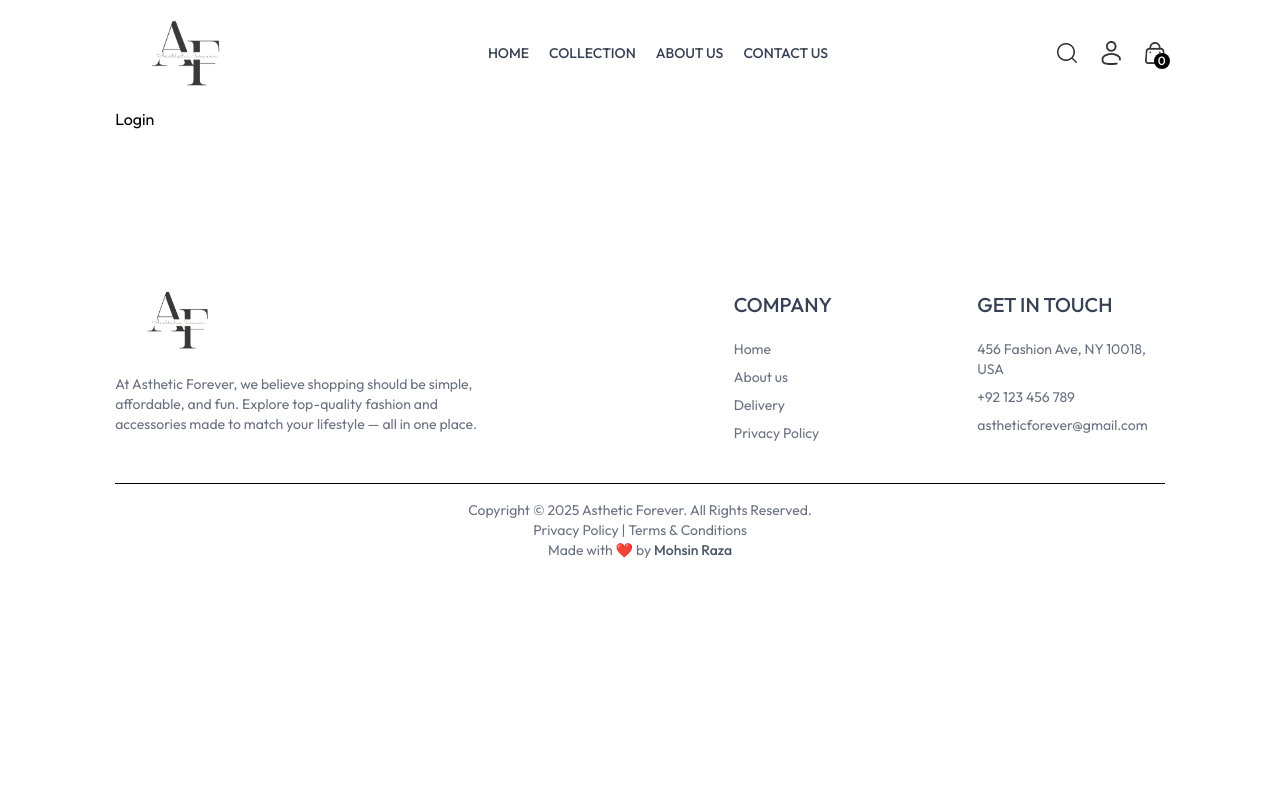
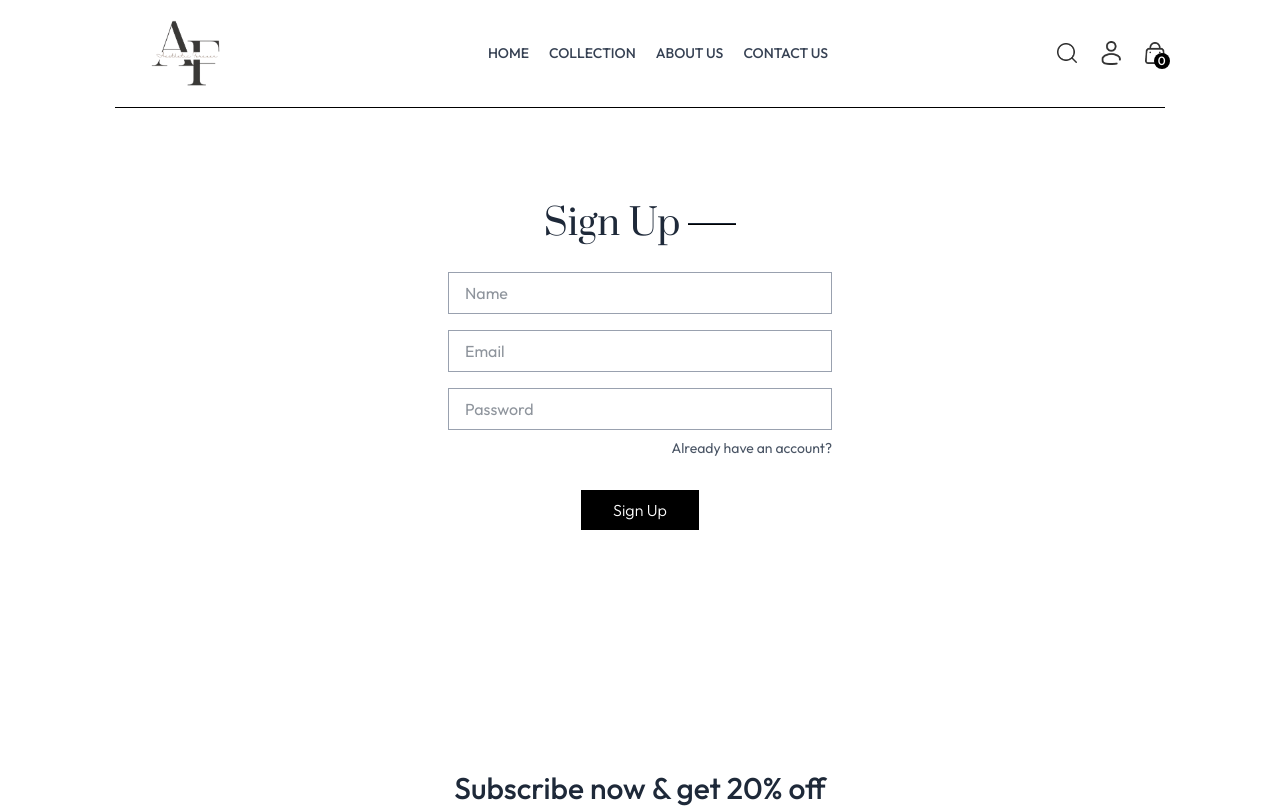
Before and after one commit to Mohsin-Raza-dev/Asthetic_Forever, a React (Vite) app in the folder Frontend/: page /login in a window 1280 px wide. Shown: the top 808 px of the page. Built offline with nearby package versions, Linux system fonts and the light colour scheme.

Commit message:
feat(Login, Signup): added Login Signup page

```diff
--- a/Frontend/src/components/Navbar.jsx
+++ b/Frontend/src/components/Navbar.jsx
@@ -50,17 +50,20 @@
         </NavLink>
       </ul>
       <div className="flex items-center gap-6">
-        <img onClick={() => setShowSearch(true)}
+        <img
+          onClick={() => setShowSearch(true)}
           src={assets.search_icon}
           className="w-5 cursor-pointer"
           alt="search"
         />
         <div className="group relative">
-          <img
-            src={assets.profile_icon}
-            className="w-5 cursor-pointer"
-            alt="profile icon"
-          />
+          <Link to={"/login"}>
+            <img
+              src={assets.profile_icon}
+              className="w-5 cursor-pointer"
+              alt="profile icon"
+            />
+          </Link>
           <div className="group-hover:block hidden absolute dropdown-menu right-0 pt-4">
             <div className="flex flex-col gap-2 w-36 py-2 px-5 bg-slate-100 text-gray-500 rounded">
               <p className="cursor-pointer hover:text-black">My Profile</p>
--- a/Frontend/src/pages/Login.jsx
+++ b/Frontend/src/pages/Login.jsx
@@ -1,9 +1,77 @@
-import React from 'react'
+import React, { useState } from 'react'
+import Title from '../components/Title'
+import NewsLetter from '../components/NewsLetter';
 
 const Login = () => {
+  const [currentState, setCurrentState] = useState('Sign Up');
+
+  const handleSubmit = (e) => {
+    e.preventDefault();
+  }
   return (
-    <div>Login</div>
-  )
+    <div className="border-t ">
+      <form
+        type="submit"
+        onSubmit={handleSubmit}
+        className="flex flex-col items-center w-[90%] sm:max-w-96 m-auto mt-14 gap-4 text-gray-800 "
+      >
+        <div className="inline-flex gap-2 items-center mb-3 mt-10">
+          <p className="prata-regular text-3xl sm:text-4xl">{currentState}</p>
+          <hr className="w-8 sm:w-12 h-[2px] bg-black" />
+        </div>
+        {currentState === "Sign Up" && (
+          <input
+            type="text"
+            placeholder="Name"
+            className="w-full sm:flex-1 outline-none px-4 py-2 border border-gray-400 "
+            required
+          />
+        )}
+        <input
+          type="text"
+          placeholder="Email"
+          className="w-full sm:flex-1 outline-none px-4 py-2 border border-gray-400 "
+          required
+        />
+        <input
+          type="password"
+          placeholder="Password"
+          className="w-full sm:flex-1 outline-none px-4 py-2 border border-gray-400 "
+          required
+        />
+        <div className="flex justify-between text-sm w-full mt-[-8px]">
+          {currentState === "Login" ? (
+            <>
+              <p>
+                <span className="cursor-pointer text-gray-600">
+                  Forgot Password?
+                </span>
+              </p>
+              <p
+                className="cursor-pointer text-gray-600"
+                onClick={() => setCurrentState("Sign Up")}
+              >
+                Don't have an account?
+              </p>
+            </>
+          ) : (
+            <p
+              className="w-full text-gray-600 flex justify-end"
+              onClick={() => setCurrentState("Login")}
+            >
+              <span className='cursor-pointer'>Already have an account?</span>
+            </p>
+          )}
+        </div>
+        <button className="bg-black text-white px-8 py-2 cursor-pointer font-light mt-4">
+          {currentState === "Sign Up" ? "Sign Up" : "Sign In"}
+        </button>
+      </form>
+      <div className="pt-60">
+        <NewsLetter />
+      </div>
+    </div>
+  );
 }
 
 export default Login
```
